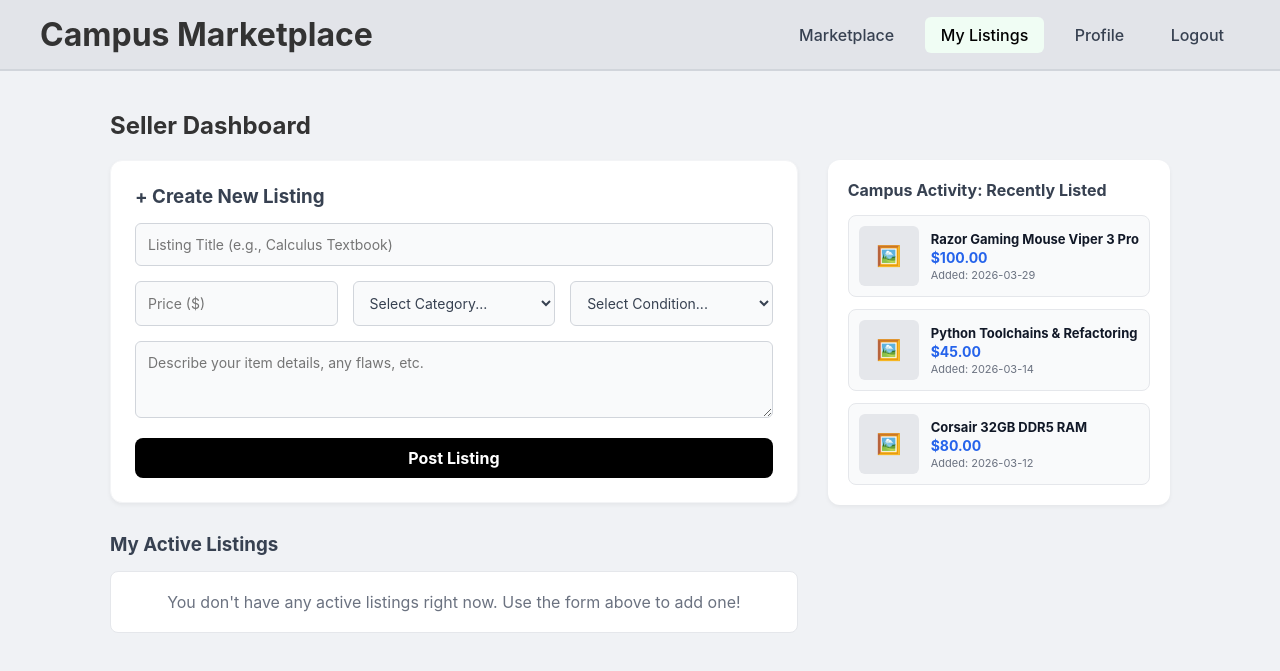
After one commit to Billyye4/SSW-322-Campus-Marketplace, a Flask app: page /dashboard in a window 1280 px wide. The commit adds this page. Shown: the top 671 px of the page. Run offline with Flask 3, Linux system fonts and the light colour scheme.

Commit message:
adds seller dashboard

```diff
--- a/app.py
+++ b/app.py
@@ -1,44 +1,42 @@
-from flask import Flask, render_template, request
+from flask import Flask, render_template, request, redirect, url_for, flash
+from flask_sqlalchemy import SQLAlchemy
+from datetime import date
 
 app = Flask(__name__)
+app.secret_key = "super_secret_campus_key"
 
-# 1. Add 'condition' to your dummy database
-# Just updating the dummy_products list in app.py
-dummy_products = [
-    {
-        "id": 1,
-        "title": "Funkadelic Maggot Brain Vinyl",
-        "seller": "VinylCollector99",
-        "seller_rating": 4.9,  # <-- Added rating
-        "description": "Classic funk rock album. Sleeve is in near-mint condition.",
-        "price": 25.00,
-        "condition": "Used - Good",
-        "category": "Music",
-        "date_added": "2026-03-10"
-    },
-    {
-        "id": 2,
-        "title": "Corsair 32GB DDR5 RAM",
-        "seller": "HardwareSteve",
-        "seller_rating": 5.0,  # <-- Added rating
-        "description": "Upgraded my rig recently, these work perfectly. Great for a new build.",
-        "price": 80.00,
-        "condition": "Like New",
-        "category": "Electronics",
-        "date_added": "2026-03-12"
-    },
-    {
-        "id": 3,
-        "title": "Python Toolchains & Refactoring",
-        "seller": "GradStudentBob",
-        "seller_rating": 3.8,  # <-- Added rating
-        "description": "Lightly used textbook. No highlighting on the pages.",
-        "price": 45.00,
-        "condition": "Used - Fair",
-        "category": "Books",
-        "date_added": "2026-03-14"
-    }
-]
+# 1. Configure the SQLite database
+# This tells Flask to create a file called 'marketplace.db' in your project folder
+app.config['SQLALCHEMY_DATABASE_URI'] = 'sqlite:///marketplace.db'
+app.config['SQLALCHEMY_TRACK_MODIFICATIONS'] = False
+db = SQLAlchemy(app)
+
+# 2. Define the Product Database Model
+# This replaces the dummy dictionaries. Each attribute becomes a column in the database.
+class Product(db.Model):
+    id = db.Column(db.Integer, primary_key=True)
+    title = db.Column(db.String(100), nullable=False)
+    seller = db.Column(db.String(50), nullable=False)
+    seller_rating = db.Column(db.Float, default=0.0)
+    reviews = db.Column(db.Integer, default=0)
+    description = db.Column(db.Text, nullable=False)
+    price = db.Column(db.Float, nullable=False)
+    condition = db.Column(db.String(50), nullable=False)
+    category = db.Column(db.String(50), nullable=False)
+    date_added = db.Column(db.String(20), nullable=False)
+
+# 3. Initialize the database with our starter data
+with app.app_context():
+    db.create_all()
+    # If the database is completely empty, add our 3 starter items
+    if not Product.query.first():
+        starter_items = [
+            Product(title="Funkadelic Maggot Brain Vinyl", seller="VinylCollector99", seller_rating=4.9, reviews=12, description="Classic funk rock album. Sleeve is in near-mint condition.", price=25.00, condition="Used - Good", category="Music", date_added="2026-03-10"),
+            Product(title="Corsair 32GB DDR5 RAM", seller="HardwareSteve", seller_rating=5.0, reviews=54, description="Upgraded my rig recently, these work perfectly. Great for a new build.", price=80.00, condition="Like New", category="Electronics", date_added="2026-03-12"),
+            Product(title="Python Toolchains & Refactoring", seller="GradStudentBob", seller_rating=3.8, reviews=4, description="Lightly used textbook. No highlighting on the pages.", price=45.00, condition="Used - Fair", category="Books", date_added="2026-03-14")
+        ]
+        db.session.bulk_save_objects(starter_items)
+        db.session.commit()
 
 # --- HOME ROUTE ---
 @app.route('/')
@@ -48,41 +46,92 @@
     category_query = request.args.get('category', 'All Categories')
     sort_query = request.args.get('sort', 'Newest First')
 
+    # Query all products from the database!
+    products = Product.query.all()
     filtered_products = []
 
-    for product in dummy_products:
-        matches_search = search_query in product['title'].lower() or search_query in product['description'].lower() or search_query == ''
-        matches_condition = condition_query == 'All Conditions' or condition_query == product['condition']
-        matches_category = category_query == 'All Categories' or category_query == product['category']
+    for product in products:
+        # Notice we use dot notation (product.title) instead of dictionary syntax now
+        matches_search = search_query in product.title.lower() or search_query in product.description.lower() or search_query == ''
+        matches_condition = condition_query == 'All Conditions' or condition_query == product.condition
+        matches_category = category_query == 'All Categories' or category_query == product.category
 
         if matches_search and matches_condition and matches_category:
             filtered_products.append(product)
 
     if sort_query == 'Price: Low to High':
-        filtered_products.sort(key=lambda x: x['price'])
+        filtered_products.sort(key=lambda x: x.price)
     elif sort_query == 'Price: High to Low':
-        filtered_products.sort(key=lambda x: x['price'], reverse=True)
+        filtered_products.sort(key=lambda x: x.price, reverse=True)
     elif sort_query == 'Newest First':
-        filtered_products.sort(key=lambda x: x['date_added'], reverse=True)
+        filtered_products.sort(key=lambda x: x.date_added, reverse=True)
     elif sort_query == 'Oldest First':
-        filtered_products.sort(key=lambda x: x['date_added'])
+        filtered_products.sort(key=lambda x: x.date_added)
 
-    # --- NEW ADDITION FOR THE SIDEBAR ---
-    # Grab the 3 newest items
-    recent_items = sorted(dummy_products, key=lambda x: x['date_added'], reverse=True)[:3]
+    # Use a direct database query to get the 3 newest items for the sidebar
+    recent_items = Product.query.order_by(Product.date_added.desc()).limit(3).all()
 
-    # Pass BOTH filtered_products and recent_items to index.html
     return render_template('index.html', products=filtered_products, recent_items=recent_items)
 
-# For a single product page
+# --- SINGLE PRODUCT ROUTE ---
 @app.route('/product/<int:product_id>')
 def product_detail(product_id):
-    # Find the product by ID
-    product = next((p for p in dummy_products if p['id'] == product_id), None)
+    # This automatically throws a 404 error if the ID doesn't exist in the DB
+    product = Product.query.get_or_404(product_id)
+    return render_template('product.html', product=product)
 
-    if product:
-        return render_template('product.html', product=product)
-    return "Product not found", 404
+# --- DUMMY PAYMENT ROUTE ---
+@app.route('/buy/<int:product_id>', methods=['POST'])
+def buy_product(product_id):
+    product = Product.query.get_or_404(product_id)
+    flash(f"Success! You just 'purchased' {product.title} for ${product.price:.2f}")
+
+    # Optional: If you wanted items to disappear when bought, you would run this:
+    # db.session.delete(product)
+    # db.session.commit()
+
+    return redirect(url_for('home'))
+
+# --- SELLER DASHBOARD (My Listings) ---
+# Added methods=['GET', 'POST'] to allow form submissions
+@app.route('/dashboard', methods=['GET', 'POST'])
+def dashboard():
+    if request.method == 'POST':
+        # 1. Grab all the data from the HTML form
+        title = request.form.get('title')
+        price = request.form.get('price')
+        category = request.form.get('category')
+        condition = request.form.get('condition')
+        description = request.form.get('description')
+
+        # 2. Package it into a new Product database object
+        new_listing = Product(
+            title=title,
+            seller="Seller",  # We are setting you as the permanent seller for these!
+            seller_rating=5.0, # Start with a perfect 5 stars
+            reviews=0,
+            description=description,
+            price=float(price),
+            condition=condition,
+            category=category,
+            date_added=date.today().strftime("%Y-%m-%d") # Automatically grabs today's date
+        )
+
+        # 3. Save it to the database permanently
+        db.session.add(new_listing)
+        db.session.commit()
+
+        # 4. Flash a success message and reload the page
+        flash(f"Successfully listed: {title}!")
+        return redirect(url_for('dashboard'))
+
+    # If it's just a normal GET request (loading the page):
+    recent_items = Product.query.order_by(Product.date_added.desc()).limit(3).all()
+
+    # We filter the left column to ONLY show items where the seller is "Billy"
+    my_active_listings = Product.query.filter_by(seller="Billy").all()
+
+    return render_template('dashboard.html', my_listings=my_active_listings, recent_items=recent_items)
 
 if __name__ == '__main__':
     app.run(debug=True)
--- a/static/style.css
+++ b/static/style.css
@@ -185,13 +185,12 @@
 ========================================= */
 .dashboard-layout {
     display: grid;
-    /* Left column gets roughly 70%, right gets 30% */
     grid-template-columns: 2.5fr 1fr;
     gap: 30px;
 }
 
-.main-marketplace-content {
-    /* Ensures the main content area handles its own width properly */
+/* THIS WAS MISSING: Fixes the grid blowout on both main marketplace and dashboard */
+.main-marketplace-content, .my-listings-column {
     min-width: 0;
 }
 
@@ -200,7 +199,6 @@
     padding: 20px;
     border-radius: 12px;
     box-shadow: 0 2px 4px rgba(0,0,0,0.05);
-    /* Keeps sidebar sticky near the top if the page scrolls */
     align-self: start;
     position: sticky;
     top: 20px;
@@ -246,7 +244,7 @@
     display: flex;
     flex-direction: column;
     justify-content: center;
-    overflow: hidden; /* Prevents text overflow */
+    overflow: hidden;
 }
 
 .sidebar-title {
@@ -296,7 +294,7 @@
 .large-image-placeholder {
     background-color: #e5e7eb;
     border-radius: 12px;
-    aspect-ratio: 1; /* Makes it a perfect square */
+    aspect-ratio: 1;
     display: flex;
     justify-content: center;
     align-items: center;
@@ -365,3 +363,72 @@
 .buy-button:hover {
     background-color: #333333;
 }
+
+/* =========================================
+   7. Dashboard Upload Form Styling
+========================================= */
+.listing-form {
+    display: flex;
+    flex-direction: column;
+    gap: 15px;
+}
+
+.listing-form input[type="text"],
+.listing-form input[type="number"],
+.listing-form select,
+.listing-form textarea {
+    width: 100%;
+    padding: 12px;
+    border: 1px solid #d1d5db;
+    border-radius: 6px;
+    background-color: #f9fafb;
+    font-size: 14px;
+    color: #374151;
+    transition: border-color 0.2s;
+}
+
+.listing-form input:focus,
+.listing-form select:focus,
+.listing-form textarea:focus {
+    outline: none;
+    border-color: #3b82f6;
+    background-color: #ffffff;
+}
+
+.form-row {
+    display: flex;
+    gap: 15px;
+}
+
+.form-row > * {
+    flex: 1;
+}
+
+/* =========================================
+   8. THIS WAS MISSING: Responsive Design
+========================================= */
+@media (max-width: 850px) {
+    /* Stack the dashboard columns */
+    .dashboard-layout {
+        grid-template-columns: 1fr;
+    }
+
+    /* Stop the sidebar from being sticky when it drops to the bottom */
+    .recent-sidebar {
+        position: static;
+        margin-top: 20px;
+    }
+
+    /* Stack the 3-part form row on smaller screens */
+    .form-row {
+        flex-direction: column;
+        gap: 15px;
+    }
+
+    /* Make the navigation bar elements wrap gracefully */
+    .navbar {
+        flex-direction: column;
+        gap: 15px;
+        padding: 15px 20px;
+    }
+}
--- /dev/null
+++ b/templates/dashboard.html
@@ -0,0 +1,111 @@
+<!DOCTYPE html>
+<html lang="en">
+<head>
+    <meta charset="UTF-8">
+    <meta name="viewport" content="width=device-width, initial-scale=1.0">
+    <title>My Dashboard - Campus Marketplace</title>
+    <link rel="stylesheet" href="{{ url_for('static', filename='style.css') }}">
+</head>
+<body>
+
+    <header class="navbar">
+        <h1>Campus Marketplace</h1>
+        <nav class="nav-links">
+            <a href="/">Marketplace</a>
+            <a href="/dashboard" class="active">My Listings</a>
+            <a href="#">Profile</a>
+            <a href="#">Logout</a>
+        </nav>
+    </header>
+
+    <main class="container">
+
+        {% with messages = get_flashed_messages() %}
+          {% if messages %}
+            {% for message in messages %}
+              <div class="flash-message" style="margin-bottom: 20px;">{{ message }}</div>
+            {% endfor %}
+          {% endif %}
+        {% endwith %}
+
+        <h2 style="margin-bottom: 20px;">Seller Dashboard</h2>
+
+        <div class="dashboard-layout">
+
+            <section class="my-listings-column">
+
+                <div class="info-box" style="margin-bottom: 30px;">
+                    <h3 style="margin-bottom: 15px; color: #374151;">+ Create New Listing</h3>
+
+                    <form action="/dashboard" method="POST" class="listing-form">
+                        <input type="text" name="title" placeholder="Listing Title (e.g., Calculus Textbook)" required>
+
+                        <div class="form-row">
+                            <input type="number" name="price" placeholder="Price ($)" step="0.01" min="0" required>
+
+                            <select name="category" required>
+                                <option value="" disabled selected>Select Category...</option>
+                                <option value="Books">Books</option>
+                                <option value="Electronics">Electronics</option>
+                                <option value="Music">Music</option>
+                            </select>
+
+                            <select name="condition" required>
+                                <option value="" disabled selected>Select Condition...</option>
+                                <option value="Like New">Like New</option>
+                                <option value="Used - Good">Used - Good</option>
+                                <option value="Used - Fair">Used - Fair</option>
+                            </select>
+                        </div>
+
+                        <textarea name="description" rows="3" placeholder="Describe your item details, any flaws, etc." required></textarea>
+
+                        <button type="submit" class="buy-button" style="width: auto; padding: 10px 24px; margin-top: 5px;">Post Listing</button>
+                    </form>
+                </div>
+
+                <h3 style="margin-bottom: 15px; color: #374151;">My Active Listings</h3>
+
+                {% if my_listings|length == 0 %}
+                    <p style="color: #6b7280; padding: 20px; background-color: #ffffff; border-radius: 8px; text-align: center; border: 1px solid #e5e7eb;">You don't have any active listings right now. Use the form above to add one!</p>
+                {% else %}
+                    <div class="product-grid">
+                        {% for item in my_listings %}
+                        <a href="/product/{{ item.id }}" style="text-decoration: none; color: inherit;">
+                            <article class="product-card">
+                                <div class="product-image-placeholder">🖼️</div>
+                                <div class="product-info">
+                                    <h3 class="product-title">{{ item.title }}</h3>
+                                    <p class="product-price">${{ "%.2f"|format(item.price) }}</p>
+                                </div>
+                            </article>
+                        </a>
+                        {% endfor %}
+                    </div>
+                {% endif %}
+            </section>
+
+            <aside class="recent-sidebar">
+                <h3 style="margin-bottom: 15px; color: #374151; font-size: 16px;">Campus Activity: Recently Listed</h3>
+
+                <div class="sidebar-feed">
+                    {% for item in recent_items %}
+                    <a href="/product/{{ item.id }}" class="sidebar-card-link">
+                        <article class="sidebar-card">
+                            <div class="sidebar-img">🖼️</div>
+                            <div class="sidebar-info">
+                                <h4 class="sidebar-title">{{ item.title }}</h4>
+                                <p class="sidebar-price">${{ "%.2f"|format(item.price) }}</p>
+                                <p class="sidebar-date">Added: {{ item.date_added }}</p>
+                            </div>
+                        </article>
+                    </a>
+                    {% endfor %}
+                </div>
+            </aside>
+
+        </div>
+    </main>
+
+</body>
+</html>
--- a/templates/index.html
+++ b/templates/index.html
@@ -11,7 +11,7 @@
         <h1>Campus Marketplace</h1>
         <nav class="nav-links">
             <a href="#" class="active">Marketplace</a>
-            <a href="#">My Listings</a>
+            <a href="/dashboard">My Listings</a>
             <a href="#">Profile</a>
             <a href="#">Logout</a>
         </nav>
```
Also changed, not shown: instance/marketplace.db (added).
